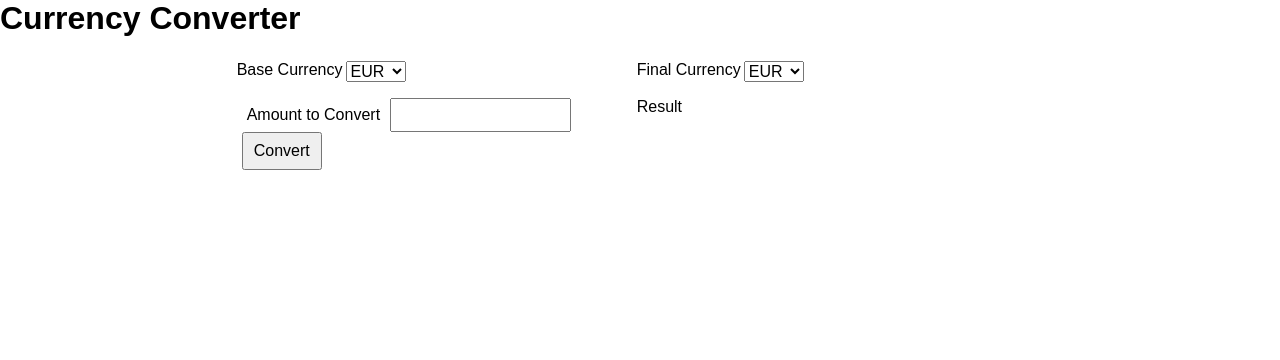
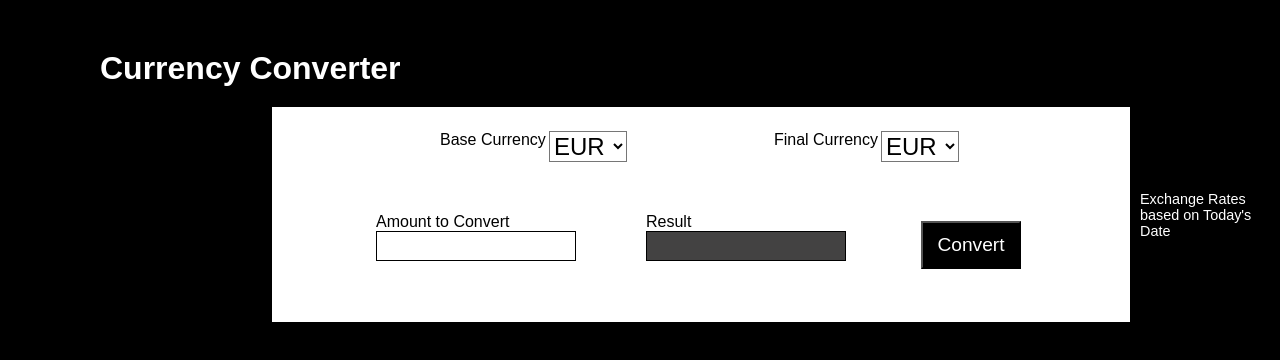
Before and after one commit to momentum-team-6/ajax--currency-converter-tfalba, a plain HTML site: page index.html in a window 1280 px wide. Drawn offline with Linux system fonts and the light colour scheme.

Commit message:
read first repo for single currency and got outputting to DOM

```diff
--- a/index.html
+++ b/index.html
@@ -12,6 +12,7 @@
   <h1>Currency Converter</h1>
   <div class="container" id="container-display">
       <form id="form-currency">
+        <div class="row row1">
           <div class="input-field" id="base-currency">
             Base Currency
             <select id="base-choice" name="base"></select>
@@ -20,18 +21,25 @@
             Final Currency
             <select id="final-choice" name="final"></select>
           </div>
+        </div>
+        <div class="row row2">
           <div class="output-field" id="base-amount-field">
             <label for="currency amount">Amount to Convert</label>
             <input id="base-amount" type="text" required>
           </div>
-        <div class="output-field" id="holder">
+          <div class="output-field">
             Result
+            <div id="holder">
+
+            </div>
           </div>
           <div class="output-field">
             <button id="submit-button" type="submit">Convert</button>
           </div>
+        </div>
       </form>
   </div>
+  <footer>Exchange Rates based on Today's Date</footer>
 
 </body>
 </html>
--- a/script.js
+++ b/script.js
@@ -61,7 +61,17 @@ for (let currency of currencies) {
 outputAmtDiv.classList.add('output')
 form.addEventListener('submit', function (event) {
   event.preventDefault()
+
   let newCurrency = finalChoice.value
-  let convertAmount = amount.value*baseUSD.rates[newCurrency]
+  let convertAmount = parseFloat(amount.value*baseUSD.rates[newCurrency].toFixed(2))
   outputAmtDiv.innerHTML = convertAmount
+
+let url = 'https://api.exchangeratesapi.io/latest?base=USD'
+fetch(url).then(res => res.json())
+.then(data => {
+  console.log('hello my arrow function')
+  outputAmtDiv.innerHTML=`<h1>${data.rates[newCurrency]}</h1>`
+  return data.repos_url
 })
+
+})
--- a/style.css
+++ b/style.css
@@ -2,70 +2,115 @@
   box-sizing: border-box;
   margin: 0;
   padding: 0;
+  background-color: black;
 }
 
 h1 {
   display: block;
   width: 100%;
+  padding-left: 100px;
+  padding-top: 50px;
+  background-color: black;
+  color: white;
+  padding-bottom: 20px;
 }
 body {
   display: flex;
   flex-wrap: wrap;
-  justify-content: center;
+  justify-content: flex-end;
   font-family: "IBM Plex Sans", sans-serif;
     /* flex-wrap: wrap; */
 }
 form {
-  display: flex;
-  flex-wrap: wrap;
+  /* display: flex; */
+  /* flex-wrap: wrap; */
+  background-color: white;
 }
 .container {
   /* max-width: 40rem; */
   display: flex;
-  align-items: center;
-  justify-content: center;
   padding: 1.5rem;
+  flex-direction: column;
+  background-color: white;
+}
+
+.row {
+  display: flex;
+  justify-content: space-evenly;
+  margin-bottom: 35px;
+  background-color: white;
 }
 
 .input-field {
   margin-bottom: 1rem;
   display: flex;
-  flex-basis: 400px;
-  flex-direction: row;
+  background-color: white;
 }
 .output-field {
   display: flex;
-  flex-basis: 400px;
   flex-wrap: wrap;
+  flex-direction: column;
+  margin-left: 70px;
+  padding-left: 10px;
+  width: 200px;
+  height: 50px;
+  background-color: white;
 }
 
+.output-field input {
+  width: 200px;
+  height: 30px;
+  border: solid 1px black;
+  background-color:white;
+  text-align: center;
+
+}
 .output-field label {
-  padding: .5rem 10px;
+  /* padding: .5rem 10px; */
+  margin-right: 10px;
+  background-color:white;
 }
 .input-field label {
   display: block;
   padding: 0.5rem 10px;
+  background-color:white;
 }
 
 .input-field select {
-  font-size: 1rem;
+  font-size: 1.5rem;
   margin: 0 3px;
+  background-color: white;
 }
 
-.input-field input {
-  font-size: 1rem;
-  width: 100%;
-  padding: 0.5rem;
+
+button {
+  font-size: 1.2rem;
+  padding: 0.7rem 10px;
+  margin-left: 5px;
+  margin-top: 8px;
+  width: 100px;
+  background-color: black;
+  color: white;
 }
 
-button {
-  font-size: 1rem;
-  padding: 0.5rem 10px;
-  margin-left: 5px;
+#holder {
+  border: solid 1px black;
+  width: 200px;
+  height: 30px;
+  /* margin-left: 5px; */
+  color: white;
+  padding-top: 5px;
+  background-color: rgba(40, 38, 38, 0.87);
+  text-align: center;
 }
 
-.holder {
-  border: solid 1px black;
-  width: 200px;
-  margin-left: 5px;
+footer {
+  display: flex;
+  background-color: black;
+  color: white;
+  align-items: center;
+  flex-wrap:wrap;
+  width: 150px;
+  padding-left: 10px;
+    font-size: .9rem;
 }
```
Lines whose indentation alone changed are shown as unchanged.
